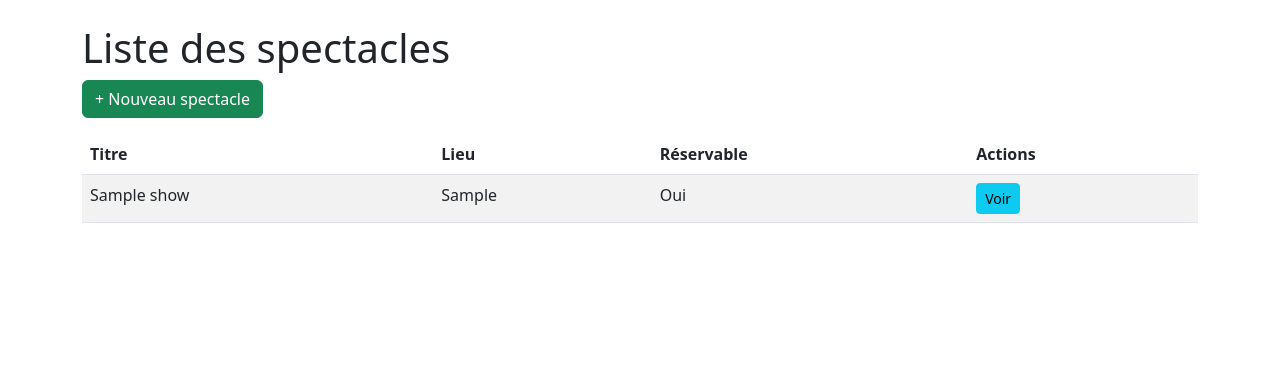
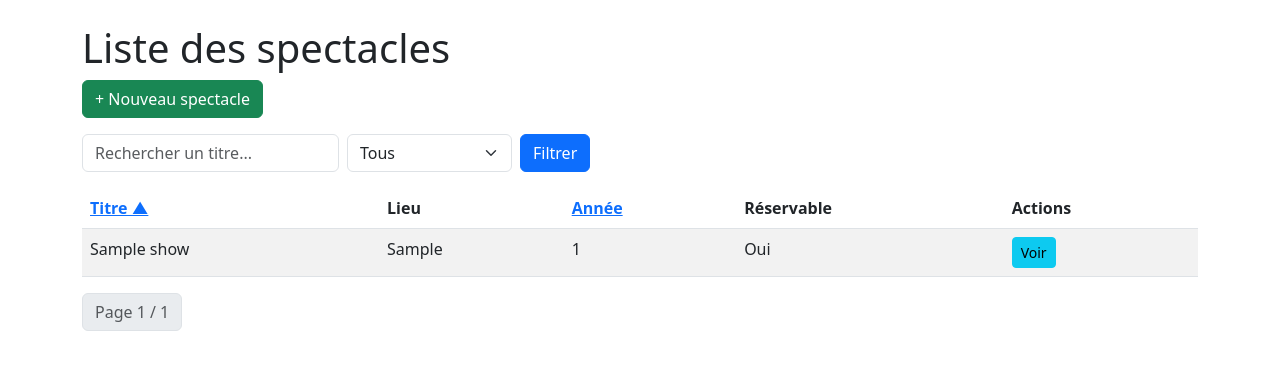
Before and after one commit to mehdichouati/Django_PID, a Django app: page /show/ in a window 1280 px wide. Shown: the part 56-426 px from the top of the page. Run offline with Django 5.2, Linux system fonts and the light colour scheme; tables that the repository leaves empty hold one stand-in row (values such as "Sample post").

Commit message:
Catalogue public : pagination, tri, filtre et recherche sur les spectacles

```diff
--- a/reservations/catalogue/templates/catalogue/show_index.html
+++ b/reservations/catalogue/templates/catalogue/show_index.html
@@ -3,26 +3,67 @@
 {% block content %}
 <h1>Liste des spectacles</h1>
 <a href="{% url 'show_create' %}" class="btn btn-success mb-3">+ Nouveau spectacle</a>
+
+<form method="get" class="row g-2 mb-3">
+    <div class="col-auto">
+        <input type="text" name="q" value="{{ query }}" class="form-control" placeholder="Rechercher un titre...">
+    </div>
+    <div class="col-auto">
+        <select name="bookable" class="form-select">
+            <option value="">Tous</option>
+            <option value="1" {% if bookable == '1' %}selected{% endif %}>Réservable</option>
+            <option value="0" {% if bookable == '0' %}selected{% endif %}>Non réservable</option>
+        </select>
+    </div>
+    <div class="col-auto">
+        <button type="submit" class="btn btn-primary">Filtrer</button>
+    </div>
+</form>
+
 <table class="table table-striped">
     <thead>
         <tr>
-            <th>Titre</th>
+            <th>
+                <a href="?q={{ query }}&bookable={{ bookable }}&sort={% if sort == 'title' %}-title{% else %}title{% endif %}">
+                    Titre {% if sort == 'title' %}▲{% elif sort == '-title' %}▼{% endif %}
+                </a>
+            </th>
             <th>Lieu</th>
+            <th>
+                <a href="?q={{ query }}&bookable={{ bookable }}&sort={% if sort == 'created_in' %}-created_in{% else %}created_in{% endif %}">
+                    Année {% if sort == 'created_in' %}▲{% elif sort == '-created_in' %}▼{% endif %}
+                </a>
+            </th>
             <th>Réservable</th>
             <th>Actions</th>
         </tr>
     </thead>
     <tbody>
-        {% for show in shows %}
+        {% for show in page_obj %}
         <tr>
             <td>{{ show.title }}</td>
             <td>{{ show.location.designation|default:"—" }}</td>
+            <td>{{ show.created_in|default:"—" }}</td>
             <td>{% if show.bookable %}Oui{% else %}Non{% endif %}</td>
             <td>
                 <a href="{% url 'show_show' show.id %}" class="btn btn-sm btn-info">Voir</a>
             </td>
         </tr>
+        {% empty %}
+        <tr><td colspan="5" class="text-muted">Aucun spectacle trouvé.</td></tr>
         {% endfor %}
     </tbody>
 </table>
+
+<nav>
+    <ul class="pagination">
+        {% if page_obj.has_previous %}
+        <li class="page-item"><a class="page-link" href="?q={{ query }}&bookable={{ bookable }}&sort={{ sort }}&page={{ page_obj.previous_page_number }}">Précédent</a></li>
+        {% endif %}
+        <li class="page-item disabled"><span class="page-link">Page {{ page_obj.number }} / {{ page_obj.paginator.num_pages }}</span></li>
+        {% if page_obj.has_next %}
+        <li class="page-item"><a class="page-link" href="?q={{ query }}&bookable={{ bookable }}&sort={{ sort }}&page={{ page_obj.next_page_number }}">Suivant</a></li>
+        {% endif %}
+    </ul>
+</nav>
 {% endblock %}
--- a/reservations/catalogue/views.py
+++ b/reservations/catalogue/views.py
@@ -1,6 +1,8 @@
 from django.shortcuts import render, redirect, get_object_or_404
 from django.contrib.auth.models import User
 from django.contrib import messages
+from django.core.paginator import Paginator
+from django.db.models import Q
 from .models import Artist, Role, RoleUser, UserMeta, Type, ArtisteType, Show, ArtisteTypeShow, Representation
 from .forms import ArtistForm, RegisterForm, ShowForm
 
@@ -88,7 +90,38 @@ def artist_remove_type(request, id, type_id):
 
 def show_index(request):
     shows = Show.objects.all()
-    return render(request, 'catalogue/show_index.html', {'shows': shows})
+
+    # Recherche par mot-clé (titre)
+    query = request.GET.get('q', '')
+    if query:
+        shows = shows.filter(Q(title__icontains=query))
+
+    # Filtre par réservable
+    bookable = request.GET.get('bookable', '')
+    if bookable == '1':
+        shows = shows.filter(bookable=True)
+    elif bookable == '0':
+        shows = shows.filter(bookable=False)
+
+    # Tri
+    sort = request.GET.get('sort', 'title')
+    allowed_sorts = ['title', '-title', 'created_in', '-created_in']
+    if sort in allowed_sorts:
+        shows = shows.order_by(sort)
+    else:
+        shows = shows.order_by('title')
+
+    # Pagination (10 par page, comme demandé par le PID)
+    paginator = Paginator(shows, 10)
+    page_number = request.GET.get('page')
+    page_obj = paginator.get_page(page_number)
+
+    return render(request, 'catalogue/show_index.html', {
+        'page_obj': page_obj,
+        'query': query,
+        'bookable': bookable,
+        'sort': sort,
+    })
 
 
 def show_show(request, id):
```
